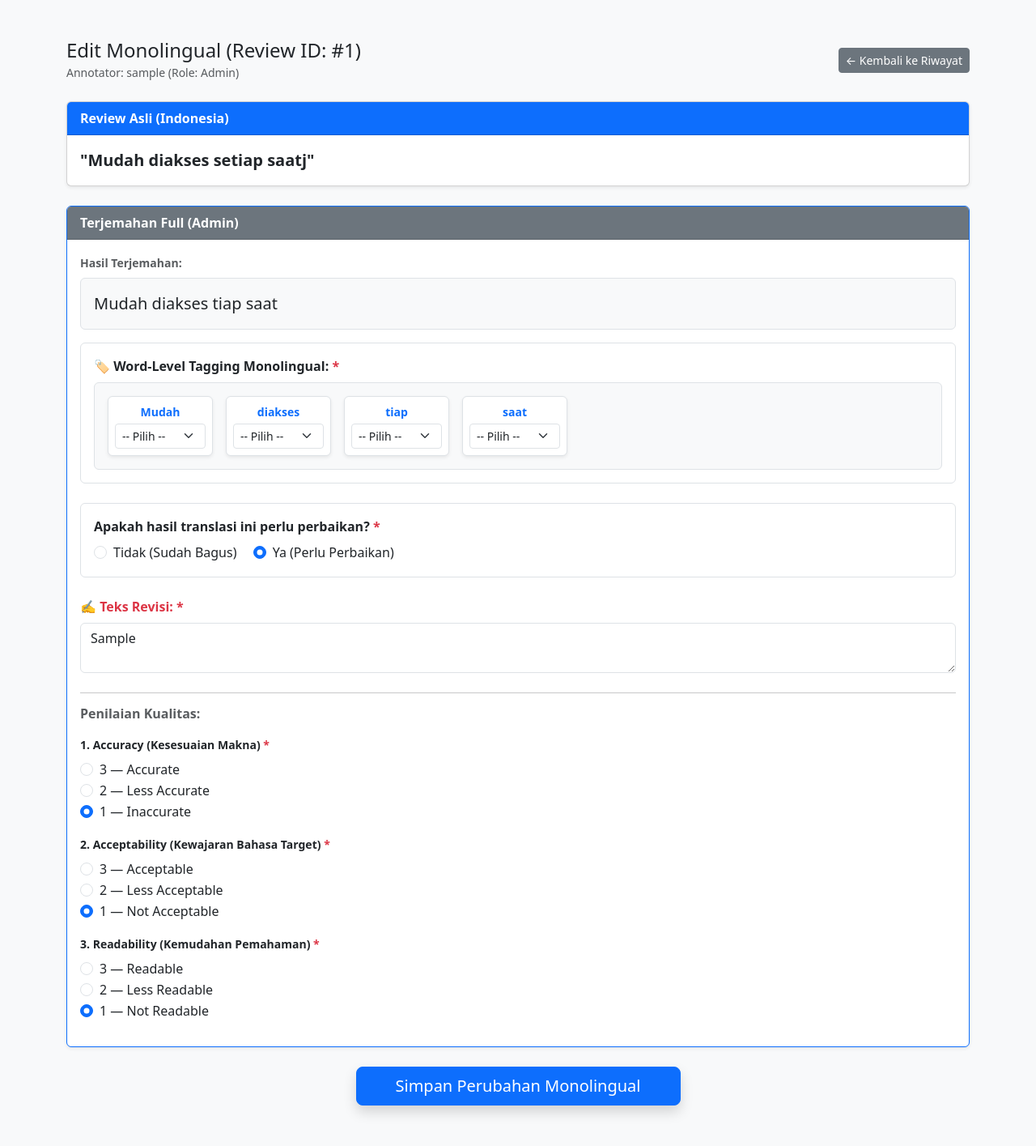
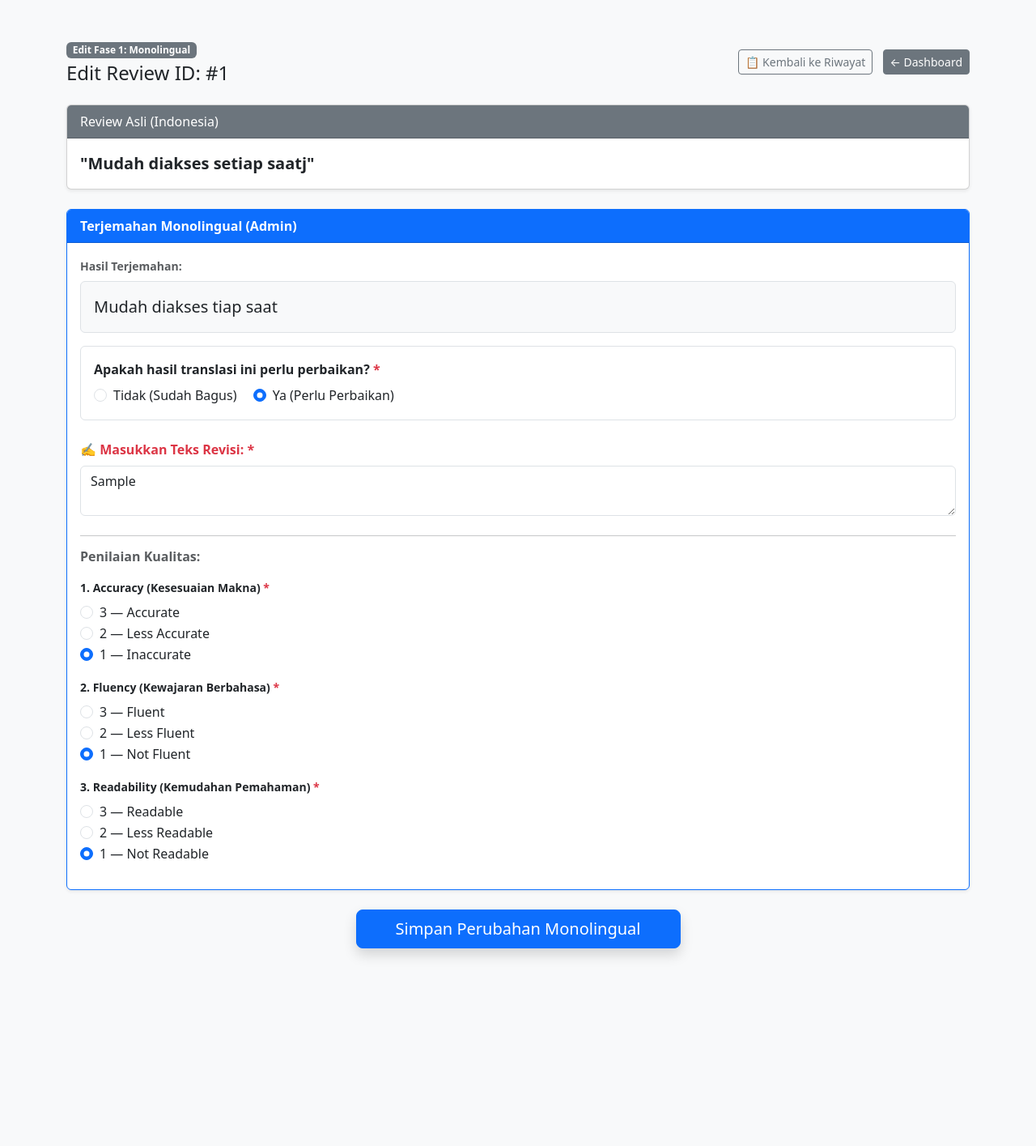
Before and after one commit to magnzetic/kai-annotation-tool, a Flask app: page /edit/monolingual/1 in a window 1280 px wide. Shown: the top 1415 px of the page at 81% size. After the commit the page ends 1182 px from the top, so only its background shows below. Run offline with Flask 3, Linux system fonts and the light colour scheme; a user stored in the database is signed in; tables that the repository leaves empty hold one stand-in row (values such as "Sample post"); some libraries are stand-ins or nearby versions.

Commit message:
Update edit_mono.html

```diff
--- a/templates/edit_mono.html
+++ b/templates/edit_mono.html
@@ -2,58 +2,55 @@
 <html lang="id">
 <head>
     <meta charset="UTF-8">
-    <title>Edit Monolingual - Review ID: #{{ review.id }}</title>
+    <title>Edit Anotasi Monolingual - KAI Annotation</title>
     <link href="https://cdn.jsdelivr.net/npm/bootstrap@5.3.0/dist/css/bootstrap.min.css" rel="stylesheet">
 </head>
 <body class="bg-light">
     <div class="container py-5">
         <div class="d-flex justify-content-between align-items-center mb-4">
             <div>
-                <h4 class="mb-0">Edit Monolingual (Review ID: #{{ review.id }})</h4>
-                <small class="text-muted">Annotator: {{ current_user.username }} (Role: {{ current_user.role | capitalize }})</small>
+                <span class="badge bg-secondary mb-1">Edit Fase 1: Monolingual</span>
+                <h4 class="mb-0">Edit Review ID: #{{ review.id }}</h4>
             </div>
-            <a href="{{ url_for('history') }}" class="btn btn-secondary btn-sm">← Kembali ke Riwayat</a>
+            <div>
+                <a href="{{ url_for('history') }}" class="btn btn-outline-secondary btn-sm me-2">📋 Kembali ke Riwayat</a>
+                <a href="{{ url_for('dashboard') }}" class="btn btn-secondary btn-sm">← Dashboard</a>
+            </div>
         </div>
 
-        <form action="{{ url_for('edit_monolingual', annotation_id=anno.id) }}" method="POST">
+        <form action="{{ url_for('edit_monolingual', review_id=review.id) }}" method="POST">
             <div class="card mb-4 shadow-sm">
-                <div class="card-header bg-primary text-white fw-bold">Review Asli (Indonesia)</div>
+                <div class="card-header bg-secondary text-white">Review Asli (Indonesia)</div>
                 <div class="card-body">
                     <p class="fs-5 mb-0"><strong>"{{ review.content }}"</strong></p>
                 </div>
             </div>
 
             <div class="card mb-4 shadow-sm border-primary">
-                <div class="card-header bg-secondary text-white fw-bold">
-                    Terjemahan Full ({{ current_user.role | capitalize }})
+                <div class="card-header bg-primary text-white fw-bold">
+                    Terjemahan Monolingual ({{ current_user.role | capitalize }})
                 </div>
                 <div class="card-body">
                     <div class="mb-3">
                         <label class="form-label text-muted small fw-bold">Hasil Terjemahan:</label>
-                        <p id="targetTextMono" class="p-3 bg-light rounded fs-5 border">{{ review.trans_jawa if current_user.role == 'jawa' else review.trans_palembang }}</p>
-                    </div>
-
-                    <div class="mb-4 p-3 bg-white border rounded">
-                        <label class="form-label fw-bold text-dark">🏷️ Word-Level Tagging Monolingual: <span class="text-danger">*</span></label>
-                        <div id="bubbleContainerMono" class="p-3 bg-light border rounded d-flex flex-wrap gap-3"></div>
-                        <input type="hidden" name="word_tags_json" id="word_tags_mono_input">
+                        <p class="p-3 bg-light rounded fs-5 border">{{ review.trans_jawa if current_user.role == 'jawa' else review.trans_palembang }}</p>
                     </div>
 
                     <div class="mb-4 p-3 bg-white border rounded">
                         <label class="form-label fw-bold text-dark d-block mb-2">Apakah hasil translasi ini perlu perbaikan? <span class="text-danger">*</span></label>
                         <div class="form-check form-check-inline">
-                            <input class="form-check-input need-rev-full" type="radio" name="need_rev_full" id="rev_full_no" value="no" {% if not anno.rev_full or anno.rev_full == "" %}checked{% endif %} required>
+                            <input class="form-check-input need-rev-full" type="radio" name="need_rev_full" id="rev_full_no" value="no" {% if not anno.rev_full %}checked{% endif %} required>
                             <label class="form-check-label" for="rev_full_no">Tidak (Sudah Bagus)</label>
                         </div>
                         <div class="form-check form-check-inline">
-                            <input class="form-check-input need-rev-full" type="radio" name="need_rev_full" id="rev_full_yes" value="yes" {% if anno.rev_full and anno.rev_full != "" %}checked{% endif %} required>
+                            <input class="form-check-input need-rev-full" type="radio" name="need_rev_full" id="rev_full_yes" value="yes" {% if anno.rev_full %}checked{% endif %} required>
                             <label class="form-check-label" for="rev_full_yes">Ya (Perlu Perbaikan)</label>
                         </div>
                     </div>
 
-                    <div id="container_rev_full" class="mb-4 {% if not anno.rev_full or anno.rev_full == "" %}d-none{% endif %}">
-                        <label class="form-label fw-bold text-danger">✍️ Teks Revisi: <span class="text-danger">*</span></label>
-                        <textarea id="rev_full" name="rev_full" class="form-control" rows="2">{{ anno.rev_full }}</textarea>
+                    <div id="container_rev_full" class="mb-4 {% if not anno.rev_full %}d-none{% endif %}">
+                        <label class="form-label fw-bold text-danger">✍️ Masukkan Teks Revisi: <span class="text-danger">*</span></label>
+                        <textarea id="rev_full" name="rev_full" class="form-control" rows="2" placeholder="Ketik perbaikan teks di sini...">{{ anno.rev_full if anno.rev_full else '' }}</textarea>
                     </div>
 
                     <hr>
@@ -61,23 +58,23 @@
 
                     <div class="mb-3">
                         <label class="form-label fw-bold small">1. Accuracy (Kesesuaian Makna) <span class="text-danger">*</span></label>
-                        <div class="form-check"><input class="form-check-input" type="radio" name="acc_full" value="3" {% if anno.acc_f == 3 %}checked{% endif %} required><label class="form-check-label">3 — Accurate</label></div>
-                        <div class="form-check"><input class="form-check-input" type="radio" name="acc_full" value="2" {% if anno.acc_f == 2 %}checked{% endif %}><label class="form-check-label">2 — Less Accurate</label></div>
-                        <div class="form-check"><input class="form-check-input" type="radio" name="acc_full" value="1" {% if anno.acc_f == 1 %}checked{% endif %}><label class="form-check-label">1 — Inaccurate</label></div>
+                        <div class="form-check"><input class="form-check-input" type="radio" name="acc_f" value="3" {% if anno.acc_f == 3 %}checked{% endif %} required><label class="form-check-label">3 — Accurate</label></div>
+                        <div class="form-check"><input class="form-check-input" type="radio" name="acc_f" value="2" {% if anno.acc_f == 2 %}checked{% endif %}><label class="form-check-label">2 — Less Accurate</label></div>
+                        <div class="form-check"><input class="form-check-input" type="radio" name="acc_f" value="1" {% if anno.acc_f == 1 %}checked{% endif %}><label class="form-check-label">1 — Inaccurate</label></div>
                     </div>
 
                     <div class="mb-3">
-                        <label class="form-label fw-bold small">2. Acceptability (Kewajaran Bahasa Target) <span class="text-danger">*</span></label>
-                        <div class="form-check"><input class="form-check-input" type="radio" name="accept_full" value="3" {% if anno.cep_f == 3 %}checked{% endif %} required><label class="form-check-label">3 — Acceptable</label></div>
-                        <div class="form-check"><input class="form-check-input" type="radio" name="accept_full" value="2" {% if anno.cep_f == 2 %}checked{% endif %}><label class="form-check-label">2 — Less Acceptable</label></div>
-                        <div class="form-check"><input class="form-check-input" type="radio" name="accept_full" value="1" {% if anno.cep_f == 1 %}checked{% endif %}><label class="form-check-label">1 — Not Acceptable</label></div>
+                        <label class="form-label fw-bold small">2. Fluency (Kewajaran Berbahasa) <span class="text-danger">*</span></label>
+                        <div class="form-check"><input class="form-check-input" type="radio" name="cep_f" value="3" {% if anno.cep_f == 3 %}checked{% endif %} required><label class="form-check-label">3 — Fluent</label></div>
+                        <div class="form-check"><input class="form-check-input" type="radio" name="cep_f" value="2" {% if anno.cep_f == 2 %}checked{% endif %}><label class="form-check-label">2 — Less Fluent</label></div>
+                        <div class="form-check"><input class="form-check-input" type="radio" name="cep_f" value="1" {% if anno.cep_f == 1 %}checked{% endif %}><label class="form-check-label">1 — Not Fluent</label></div>
                     </div>
 
                     <div class="mb-3">
                         <label class="form-label fw-bold small">3. Readability (Kemudahan Pemahaman) <span class="text-danger">*</span></label>
-                        <div class="form-check"><input class="form-check-input" type="radio" name="read_full" value="3" {% if anno.rea_f == 3 %}checked{% endif %} required><label class="form-check-label">3 — Readable</label></div>
-                        <div class="form-check"><input class="form-check-input" type="radio" name="read_full" value="2" {% if anno.rea_f == 2 %}checked{% endif %}><label class="form-check-label">2 — Less Readable</label></div>
-                        <div class="form-check"><input class="form-check-input" type="radio" name="read_full" value="1" {% if anno.rea_f == 1 %}checked{% endif %}><label class="form-check-label">1 — Not Readable</label></div>
+                        <div class="form-check"><input class="form-check-input" type="radio" name="rea_f" value="3" {% if anno.rea_f == 3 %}checked{% endif %} required><label class="form-check-label">3 — Readable</label></div>
+                        <div class="form-check"><input class="form-check-input" type="radio" name="rea_f" value="2" {% if anno.rea_f == 2 %}checked{% endif %}><label class="form-check-label">2 — Less Readable</label></div>
+                        <div class="form-check"><input class="form-check-input" type="radio" name="rea_f" value="1" {% if anno.rea_f == 1 %}checked{% endif %}><label class="form-check-label">1 — Not Readable</label></div>
                     </div>
                 </div>
             </div>
@@ -89,8 +86,6 @@
     </div>
 
     <script>
-        const userRole = "{{ current_user.role | capitalize }}";
-
         document.querySelectorAll('.need-rev-full').forEach(radio => {
             radio.addEventListener('change', function() {
                 let container = document.getElementById('container_rev_full');
@@ -105,84 +100,6 @@
                 }
             });
         });
-
-        // Script Word Tagger dengan pengaman anti-hang
-        const textElem = document.getElementById('targetTextMono');
-        const container = document.getElementById('bubbleContainerMono');
-        const hiddenInput = document.getElementById('word_tags_mono_input');
-
-        if (textElem && container) {
-            const words = textElem.innerText.trim().split(/\s+/);
-            let savedTags = [];
-
-            try {
-                let rawJson = '{{ anno.word_tags_mono | safe }}';
-                if (rawJson && rawJson !== 'None' && rawJson !== '') {
-                    savedTags = JSON.parse(rawJson);
-                }
-            } catch(e) {
-                console.warn("Gagal parse JSON tag, menggunakan default kosong:", e);
-                savedTags = [];
-            }
-
-            let wordTags = words.map((w, idx) => ({
-                word: w,
-                lang: (savedTags[idx] && savedTags[idx].lang) ? savedTags[idx].lang : ""
-            }));
-
-            function render() {
-                container.innerHTML = '';
-                words.forEach((word, index) => {
-                    let box = document.createElement('div');
-                    box.className = "p-2 bg-white border rounded shadow-sm text-center";
-                    box.style.minWidth = "120px";
-
-                    let label = document.createElement('div');
-                    label.innerText = word;
-                    label.className = "fw-bold mb-1 text-primary small";
-
-                    let select = document.createElement('select');
-                    select.className = "form-select form-select-sm";
-                    select.required = true;
-
-                    let optDefault = document.createElement('option');
-                    optDefault.value = "";
-                    optDefault.innerText = "-- Pilih --";
-                    optDefault.disabled = true;
-                    optDefault.selected = (wordTags[index].lang === "");
-                    select.appendChild(optDefault);
-
-                    let optIndo = document.createElement('option');
-                    optIndo.value = "Indonesia";
-                    optIndo.innerText = "Indonesia";
-                    optIndo.selected = (wordTags[index].lang === "Indonesia");
-                    select.appendChild(optIndo);
-
-                    let optLocal = document.createElement('option');
-                    optLocal.value = userRole;
-                    optLocal.innerText = userRole;
-                    optLocal.selected = (wordTags[index].lang === userRole);
-                    select.appendChild(optLocal);
-
-                    let optOther = document.createElement('option');
-                    optOther.value = "Lainnya";
-                    optOther.innerText = "Lainnya";
-                    optOther.selected = (wordTags[index].lang === "Lainnya");
-                    select.appendChild(optOther);
-
-                    select.onchange = (e) => {
-                        wordTags[index].lang = e.target.value;
-                        hiddenInput.value = JSON.stringify(wordTags);
-                    };
-
-                    box.appendChild(label);
-                    box.appendChild(select);
-                    container.appendChild(box);
-                });
-                hiddenInput.value = JSON.stringify(wordTags);
-            }
-            render();
-        }
     </script>
 </body>
 </html>
```
